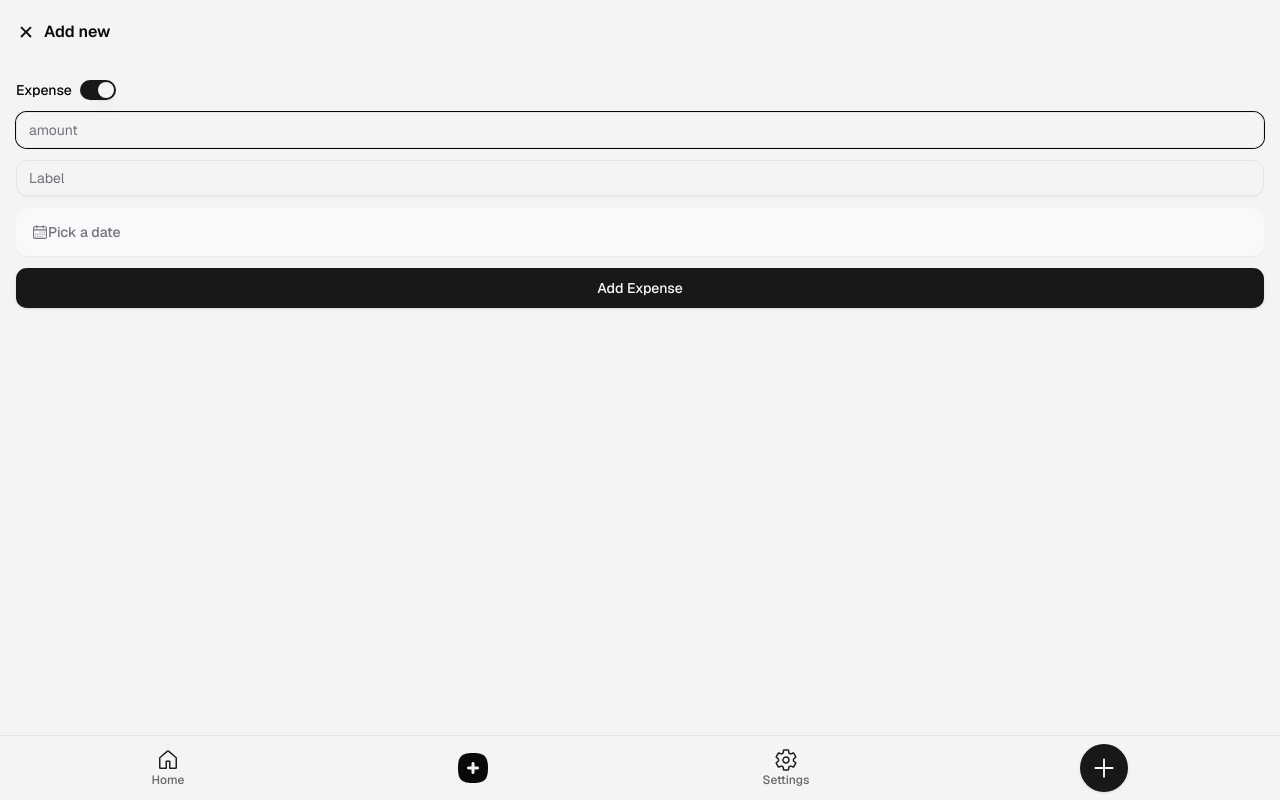
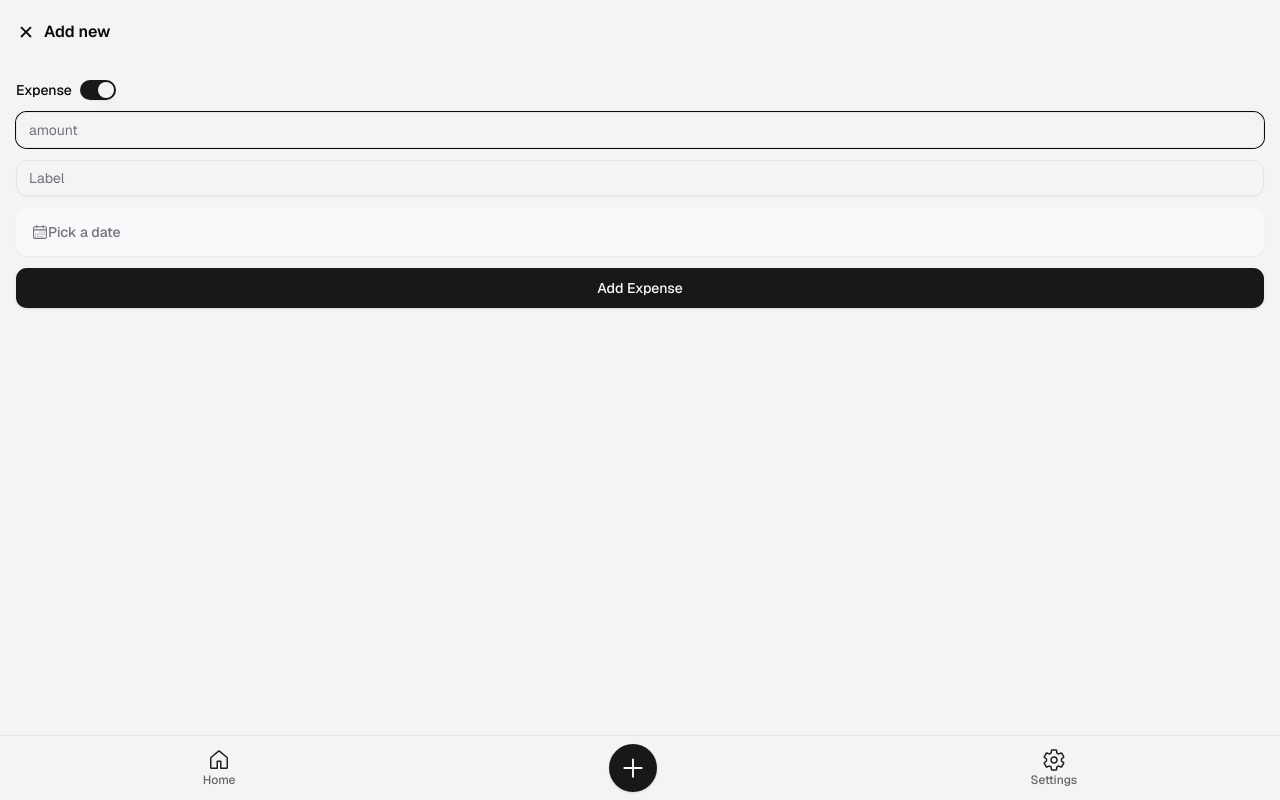
Before and after one commit to theKrishDas/extrack, a Next.js app: page /new in a window 1280 px wide. Built offline with nearby package versions, Linux system fonts and the light colour scheme.

Commit message:
Refactor: Replace link with button in bottom-navigation
The link to "/new" in the bottom-navigation has been replaced with a button that triggers the opening of the new transaction drawer.

```diff
--- a/components/navigation/BottomNavigation.tsx
+++ b/components/navigation/BottomNavigation.tsx
@@ -1,42 +1,32 @@
-import type { BottomNavContentType } from "@/lib/types/bottom-nav-content";
 import { GoHome, GoHomeFill } from "react-icons/go";
 import { IoSettingsOutline, IoSettingsSharp } from "react-icons/io5";
-import { TbSquareRoundedPlus, TbSquareRoundedPlusFilled } from "react-icons/tb";
 import BottomNavLink from "./BottonNavLink";
 import NewTransactionDrawer from "@/app/test/NewTransactionDrawer";
-
-const navContent: BottomNavContentType[] = [
-  {
-    name: "Home",
-    href: "/",
-    activeIcon: <GoHomeFill />,
-    inActiveIcon: <GoHome />,
-  },
-  {
-    name: "",
-    href: "/new",
-    activeIcon: <TbSquareRoundedPlusFilled className="text-4xl" />,
-    inActiveIcon: (
-      <TbSquareRoundedPlus className="text-4xl" strokeWidth={1.3} />
-    ),
-  },
-  {
-    name: "Settings",
-    href: "/settings",
-    activeIcon: <IoSettingsSharp />,
-    inActiveIcon: <IoSettingsOutline />,
-  },
-];
 
 export default function BottomNavigation() {
   return (
     // NOTE: --- bottom navigation has z-index: 9 ---
     <footer className="fixed bottom-0 left-0 isolate z-[9] w-full border-t bg-background/80 backdrop-blur-md">
       <nav className="container flex items-center justify-around py-2">
-        {navContent.map((content) => (
-          <BottomNavLink key={content.href} prop={content} />
-        ))}
+        <BottomNavLink
+          prop={{
+            name: "Home",
+            href: "/",
+            activeIcon: <GoHomeFill />,
+            inActiveIcon: <GoHome />,
+          }}
+        />
+
         <NewTransactionDrawer />
+
+        <BottomNavLink
+          prop={{
+            name: "Settings",
+            href: "/settings",
+            activeIcon: <IoSettingsSharp />,
+            inActiveIcon: <IoSettingsOutline />,
+          }}
+        />
       </nav>
     </footer>
   );
```
